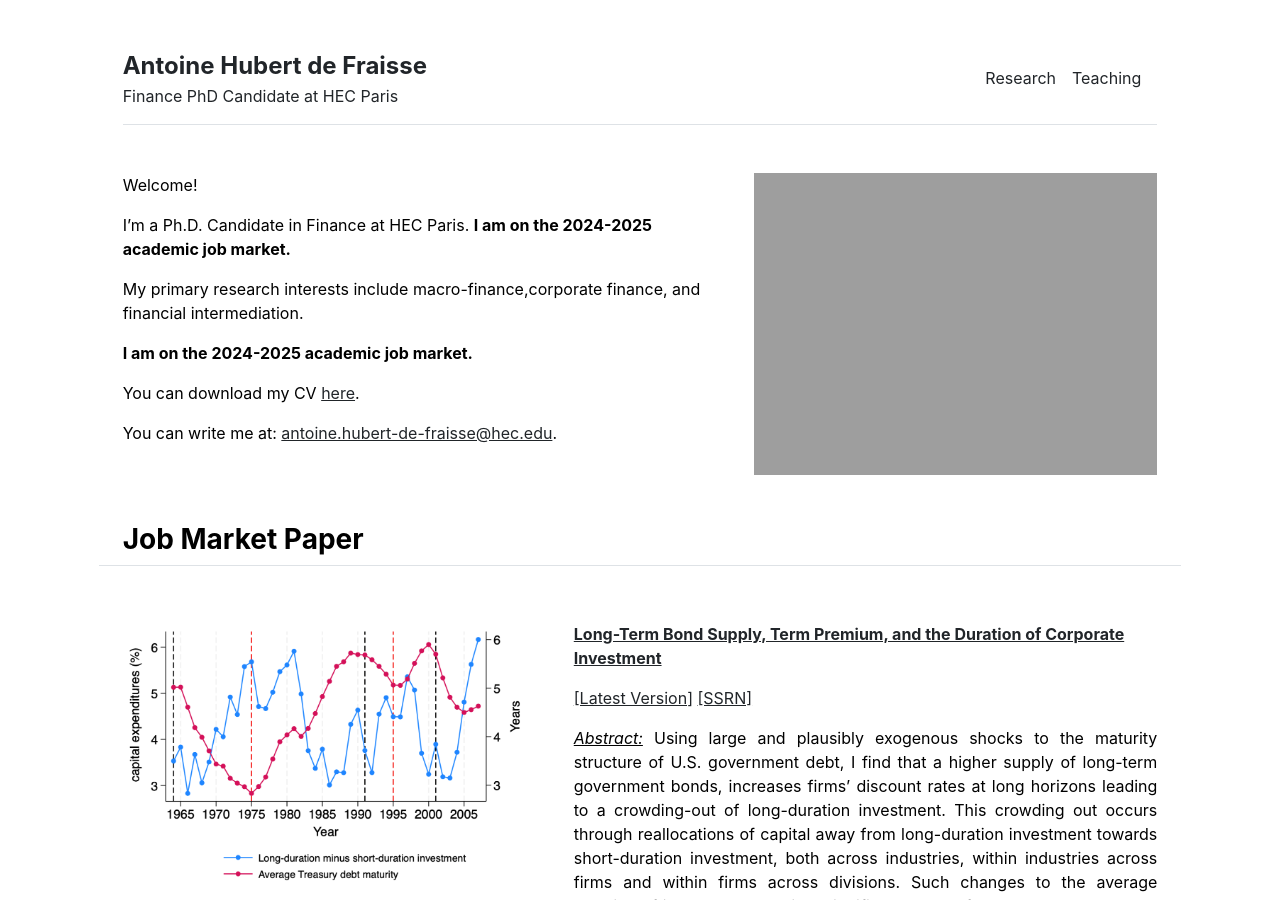
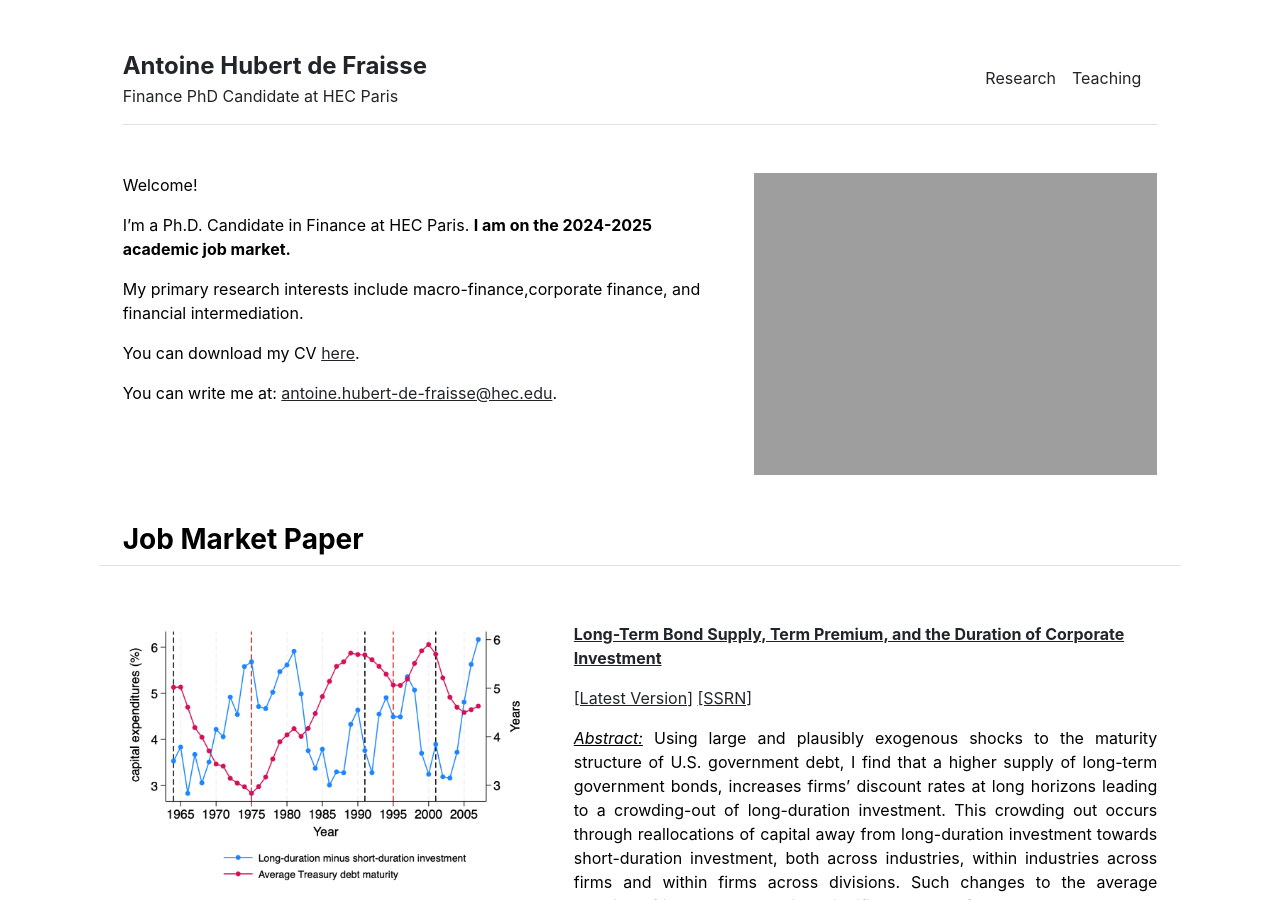
Before and after one commit to antoinehubertdefraisse/antoinehubertdefraisse.github.io, a Jekyll site: the page built from index.md, in a window 1280 px wide and 900 px high. Built offline with Jekyll 4.4.1, drawn with Linux system fonts in a browser that asks for light colours.

Commit message:
Update home.html

```diff
--- a/_layouts/home.html
+++ b/_layouts/home.html
@@ -8,7 +8,6 @@ layout: default
 -->    Welcome! <p></p>
     I’m a Ph.D. Candidate in Finance at HEC Paris. <b>I am on the 2024-2025 academic job market.</b> <p></p>
     My primary research interests include macro-finance,corporate finance, and financial intermediation. <p></p>
-    <b>I am on the 2024-2025 academic job market.</b> <p></p>
     You can download my CV <a href="http://antoinehubertdefraisse.github.io/pdf/CV_Antoine_HubertdeFraisse.pdf" target="_blank">here</a>. <p></p> 	  <p></p>
 <!--    <h3 class="fw-bold">Contact</h3>
 -->  You can write me at: <a href="antoine.hubert-de-fraisse@hec.edu" target="_blank">antoine.hubert-de-fraisse@hec.edu</a>.
```
